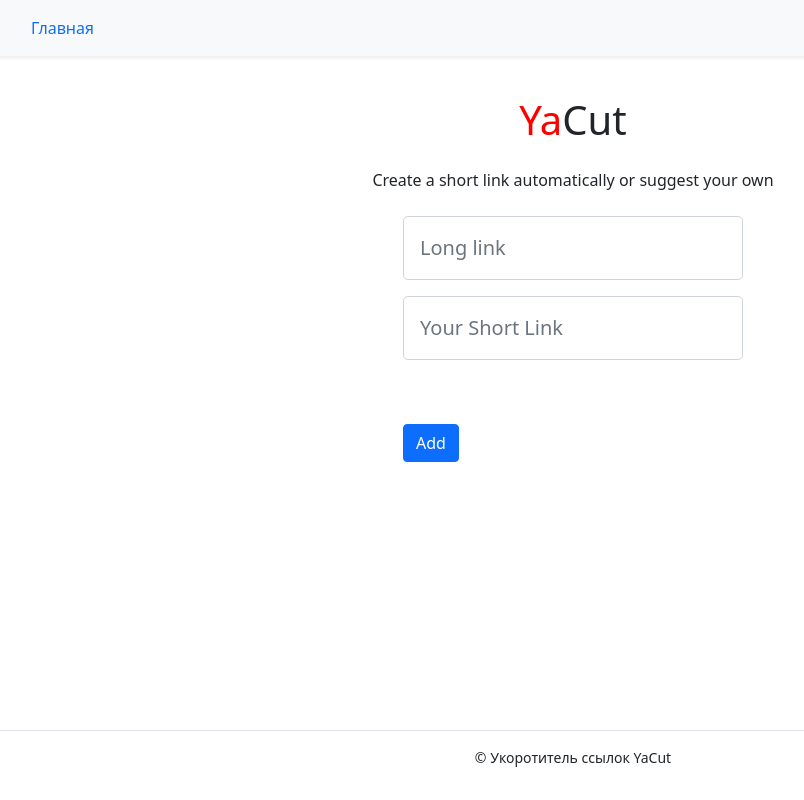
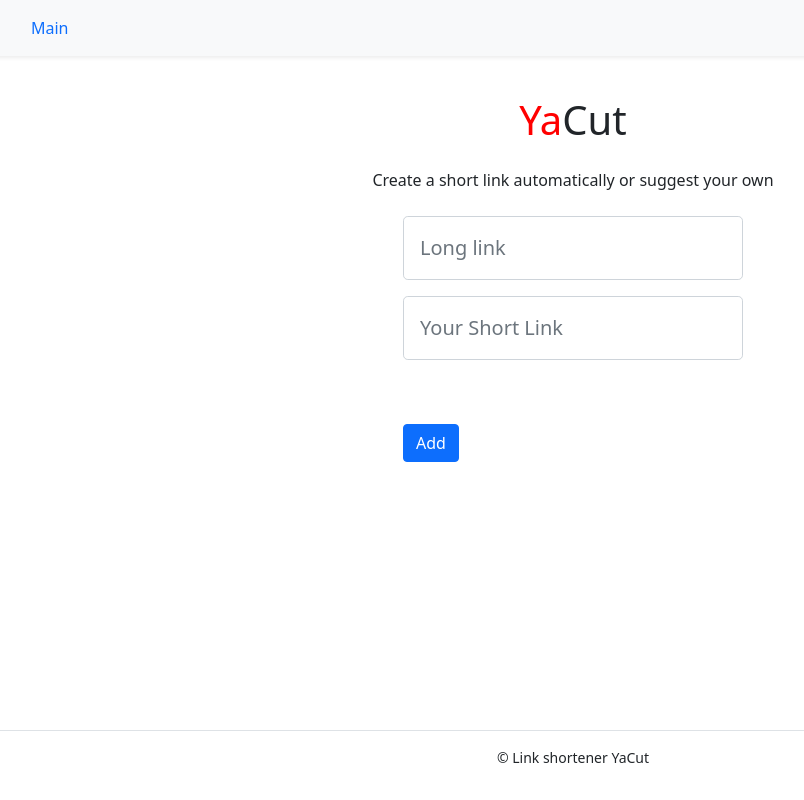
Before and after one commit to SemenovY/yacut, a Flask app: page / in a window 1280 px wide. Shown: the whole page, without its empty margins (67-871 px from the left). Run offline with Flask 2, Linux system fonts and the light colour scheme; some libraries are stand-ins or nearby versions.

Commit message:
update footer, header and readme

```diff
--- a/yacut/templates/includes/footer.html
+++ b/yacut/templates/includes/footer.html
@@ -1,3 +1,3 @@
   <footer class="fixed-bottom border-top text-center py-3">
-      <p class="small">© Укоротитель ссылок YaCut</p>
+      <p class="small">© Link shortener YaCut</p>
   </footer>
--- a/yacut/templates/includes/header.html
+++ b/yacut/templates/includes/header.html
@@ -9,7 +9,7 @@
           <ul class="nav nav-pills">
             <li class="nav-item">
               <a class="nav-link" href="{{ url_for('index_view') }}">
-                Главная
+                Main
               </a>
             </li>
           </ul>
```
Also changed, not shown: README.md.
